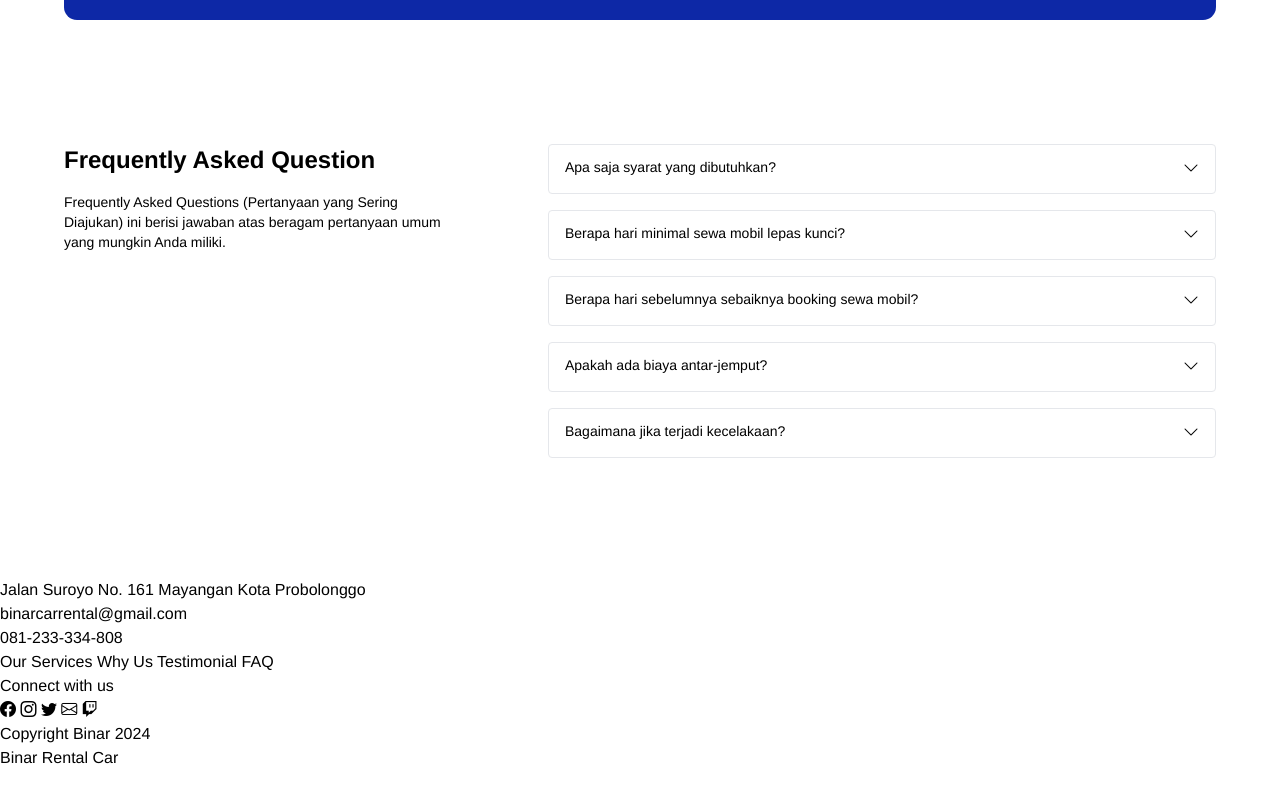
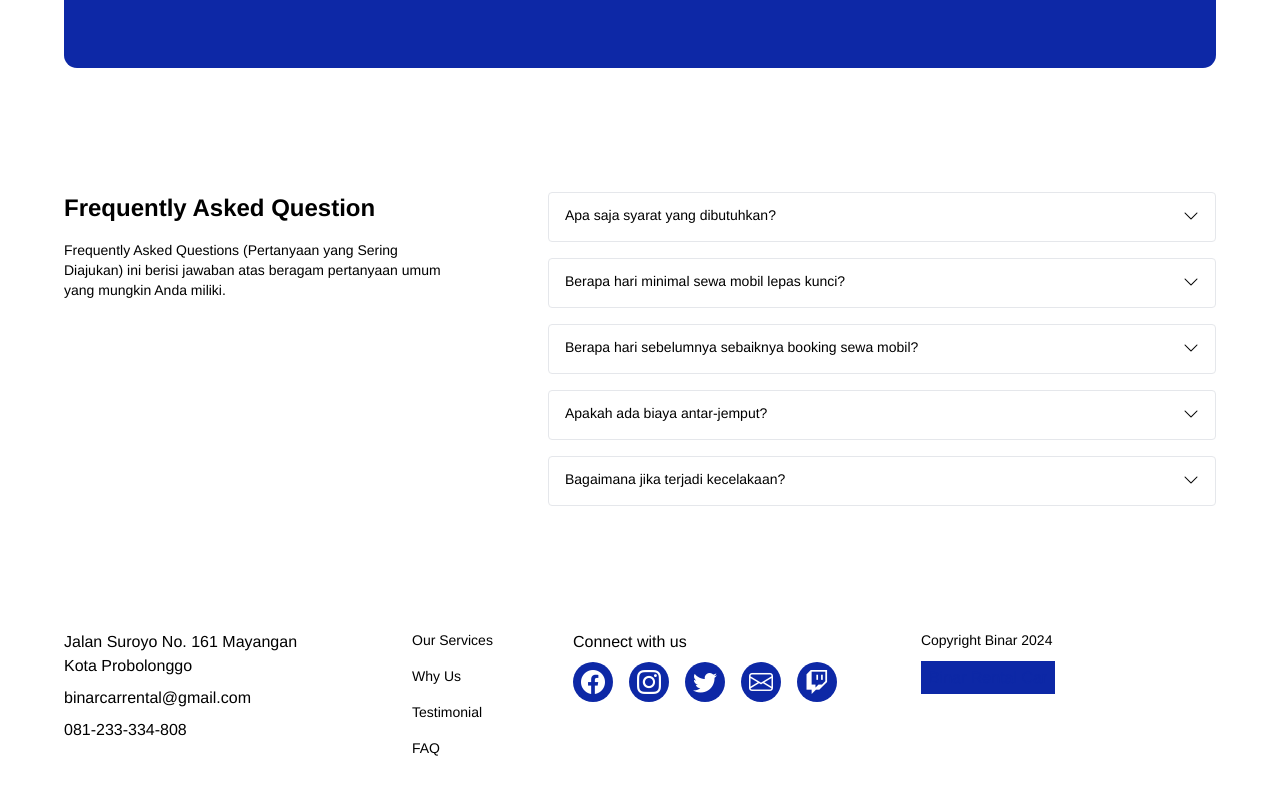
Before and after one commit to agung-madani/24001117-synrgy7-arm-bcr-ch2, a website: page src/index.html in a window 1280 px wide. Shown: the part 2288-3078 px from the top of the page. Drawn offline with nearby package versions, Linux system fonts and the light colour scheme; a web font is replaced by a local one.

Commit message:
feat: finish add responsive footer section using tailwind & fix: carousel add responsive lg for width

```diff
--- a/src/assets/css/input.css
+++ b/src/assets/css/input.css
@@ -17,7 +17,7 @@
         @apply rounded-full m-auto text-base inline-flex text-white p-2
     }
     .slide {
-        @apply bg-[#F1F3FF] p-6 lg:p-12 overflow-auto h-[372px] lg:w-[619px] lg:h-[270px] m-auto
+        @apply bg-[#F1F3FF] p-6 lg:p-12 overflow-auto h-[372px] xl:w-[619px] lg:h-[270px] m-auto m-6
     }
     .profile-picture {
         @apply rounded-full w-[80px] h-[80px] mb-6 lg:mb-0
@@ -29,5 +29,14 @@
         transition: background-color 0.3s ease;
         @apply rounded-full m-2 text-base border p-2 cursor-pointer hover:bg-limegreen-03 hover:text-white active:bg-limegreen-04
     }
-
+    .bi-facebook, .bi-instagram, .bi-twitter, .bi-envelope, .bi-twitch {
+        /* border-radius: 50%;
+        display: inline-flex;
+        font-size: 24px;
+        padding: 7px;
+        color: var(--neutral01);
+        margin-right: 10px;
+        background: var(--darkblue04); */
+        @apply rounded-full inline-flex text-2xl p-2 text-white bg-darkblue-04
+    }
 }
--- a/src/assets/scripts/script.js
+++ b/src/assets/scripts/script.js
@@ -9,8 +9,8 @@ var slider = tns({
   autoplayButtonOutput: false,
   controlsContainer: "#custom-control",
   responsive: {
-    1280: {
-      items: 2
+    1024: {
+      items: 2,
     },
     100: {
       items: 1
--- a/src/index.html
+++ b/src/index.html
@@ -147,7 +147,7 @@
       <div class="my-slider">
         <div class="slide-wrapper">
           <div class="slide lg:flex rounded-lg">
-            <div class="lg:w-1/4 m-auto flex lg:flex-none items-center justify-center">
+            <div class="lg:w-1/4 m-auto flex lg:flex-none items-center justify-center me-3">
               <img src="https://raw.githubusercontent.com/agung-madani/assets-profile-picture/main/woman-1.jpeg" alt="" class="profile-picture">
             </div>
             <div class="lg:w-3/4 text-sm">
@@ -165,7 +165,7 @@
         </div>
         <div class="slide-wrapper">
           <div class="slide lg:flex rounded-lg">
-            <div class="lg:w-1/4 m-auto flex lg:flex-none justify-center">
+            <div class="lg:w-1/4 m-auto flex lg:flex-none items-center justify-center me-3">
               <img src="https://raw.githubusercontent.com/agung-madani/assets-profile-picture/main/man-1.jpeg" alt="" class="profile-picture">
             </div>
             <div class="lg:w-3/4 text-sm">
@@ -182,7 +182,7 @@
         </div>
         <div class="slide-wrapper">
           <div class="slide lg:flex rounded-lg">
-            <div class="lg:w-1/4 m-auto flex lg:flex-none justify-center">
+            <div class="lg:w-1/4 m-auto flex lg:flex-none items-center justify-center me-3">
               <img src="https://raw.githubusercontent.com/agung-madani/assets-profile-picture/main/woman-2.jpeg" alt="" class="profile-picture">
             </div>
             <div class="lg:w-3/4 text-sm">
@@ -200,7 +200,7 @@
         </div>
         <div class="slide-wrapper">
           <div class="slide lg:flex rounded-lg">
-            <div class="lg:w-1/4 m-auto flex lg:flex-none justify-center">
+            <div class="lg:w-1/4 m-auto flex lg:flex-none items-center justify-center me-3">
               <img src="https://raw.githubusercontent.com/agung-madani/assets-profile-picture/main/man-2.jpeg" alt="" class="profile-picture">
             </div>
             <div class="lg:w-3/4 text-sm">
@@ -216,7 +216,7 @@
         </div>
         <div class="slide-wrapper">
           <div class="slide lg:flex rounded-lg">
-            <div class="lg:w-1/4 m-auto flex lg:flex-none justify-center">
+            <div class="lg:w-1/4 m-auto flex lg:flex-none items-center justify-center me-3">
               <img src="https://raw.githubusercontent.com/agung-madani/assets-profile-picture/main/woman-3.jpeg" alt="" class="profile-picture">
             </div>
             <div class="lg:w-3/4 text-sm">
@@ -323,36 +323,34 @@
   </main>
 
   <!--     Footer Bar-->
-  <footer class="footer my-5">
-    <div class="footer-content">
-      <div class="container">
-        <div class="row align-item-center">
-          <div class="col-md-4">
-            <div class="footer-info">
-              <p>Jalan Suroyo No. 161 Mayangan Kota Probolonggo</p>
-              <p>binarcarrental@gmail.com</p>
-              <p>081-233-334-808</p>
-            </div>
+  <footer class="footer p-6">
+    <div class="container max-w-6xl mx-auto">
+      <div class="flex flex-col lg:flex-row gap-6 lg:gap-20">
+        <div class="footer-info lg:w-[268px] lg:h-[112px]">
+          <p class="mb-2">Jalan Suroyo No. 161 Mayangan Kota Probolonggo</p>
+          <p class="mb-2">binarcarrental@gmail.com</p>
+          <p>081-233-334-808</p>
+        </div>
+        <div class="flex flex-col gap-4">
+          <a class="font-normal text-sm" href="#our-services-section">Our Services</a>
+          <a class="font-normal text-sm" href="#why-us-section">Why Us</a>
+          <a class="font-normal text-sm" href="#testimonial-section">Testimonial</a>
+          <a class="font-normal text-sm" href="#faq-section">FAQ</a>
+        </div>
+        <div class="w-[268px] h-[68px]">
+          <p class="mb-2">Connect with us</p>
+          <div class="flex gap-4">
+            <a class="" href="#"><i class="bi bi-facebook"></i></a>
+            <a class="" href="#"><i class="bi bi-instagram"></i></a>
+            <a class="" href="#"><i class="bi bi-twitter"></i></a>
+            <a class="" href="#"><i class="bi bi-envelope"></i></a>
+            <a class="" href="#"><i class="bi bi-twitch"></i></a>
           </div>
-          <div class="col-md-2">
-            <a class="nav-link pb-3" href="#our-services-section">Our Services</a>
-            <a class="nav-link pb-3" href="#why-us-section">Why Us</a>
-            <a class="nav-link pb-3" href="#testimonial-section">Testimonial</a>
-            <a class="nav-link pb-3" href="#faq-section">FAQ</a>
-          </div>
-          <div class="col-md-4">
-            <p>Connect with us</p>
-            <a class="icon" href="#"><i class="bi bi-facebook"></i></a>
-            <a class="icon" href="#"><i class="bi bi-instagram"></i></a>
-            <a class="icon" href="#"><i class="bi bi-twitter"></i></a>
-            <a class="icon" href="#"><i class="bi bi-envelope"></i></a>
-            <a class="icon" href="#"><i class="bi bi-twitch"></i></a>
-          </div>
-          <div class="col-md-2">
-            <div class="footer-legal">
-              <p>Copyright Binar 2024</p>
-              <a class="navbar-brand" href="#">Binar Rental Car</a>
-            </div>
+        </div>
+        <div class="col-md-2">
+          <div class="footer-legal">
+            <p class="text-sm font-light mb-4">Copyright Binar 2024</p>
+            <a class="text-darkblue-04 bg-darkblue-04 p-2" href="#">Binar Rental Car</a>
           </div>
         </div>
       </div>
```
Also changed, not shown: src/assets/css/output.css.
